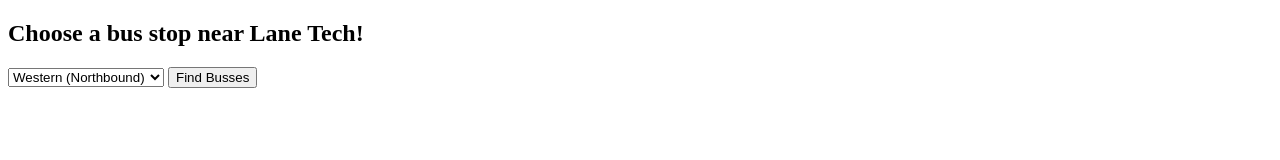
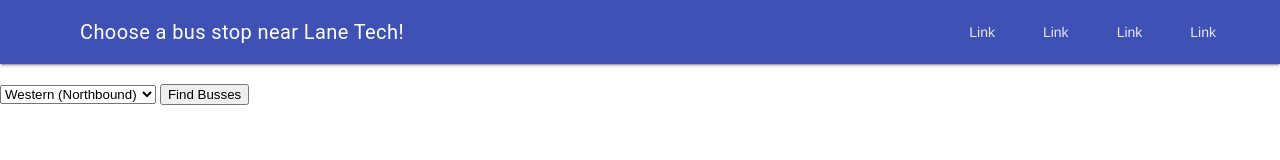
Before and after one commit to bmallen3/webdevs2, a plain HTML site: page projects/busTracker/index.html in a window 1280 px wide. Drawn offline with nearby package versions, Linux system fonts and the light colour scheme.

Commit message:
Started Styling

```diff
--- a/projects/busTracker/index.html
+++ b/projects/busTracker/index.html
@@ -2,12 +2,46 @@
 <html lang="en">
 <head>
   <meta charset="utf-8">
-  <title>jQuery.parseXML demo</title>
+  <title>CTA Bus Finder</title>
   <script src="https://code.jquery.com/jquery-1.10.2.js"></script>
+
+  <script src="https://code.getmdl.io/1.3.0/material.min.js"></script>
+    <link rel="stylesheet" href="https://code.getmdl.io/1.3.0/material.indigo-pink.min.css">
+    <!-- Material Design icon font -->
+    <link rel="stylesheet" href="https://fonts.googleapis.com/icon?family=Material+Icons">
 </head>
 <body>
 
-<h2>Choose a bus stop near Lane Tech!</h2>
+<!-- Always shows a header, even in smaller screens. -->
+<div class="mdl-layout mdl-js-layout mdl-layout--fixed-header">
+  <header class="mdl-layout__header">
+    <div class="mdl-layout__header-row">
+      <!-- Title -->
+      <span class="mdl-layout-title">Choose a bus stop near Lane Tech!</span>
+      <!-- Add spacer, to align navigation to the right -->
+      <div class="mdl-layout-spacer"></div>
+      <!-- Navigation. We hide it in small screens. -->
+      <nav class="mdl-navigation mdl-layout--large-screen-only">
+        <a class="mdl-navigation__link" href="">Link</a>
+        <a class="mdl-navigation__link" href="">Link</a>
+        <a class="mdl-navigation__link" href="">Link</a>
+        <a class="mdl-navigation__link" href="">Link</a>
+      </nav>
+    </div>
+  </header>
+  <div class="mdl-layout__drawer">
+    <span class="mdl-layout-title">Title</span>
+    <nav class="mdl-navigation">
+      <a class="mdl-navigation__link" href="">Link</a>
+      <a class="mdl-navigation__link" href="">Link</a>
+      <a class="mdl-navigation__link" href="">Link</a>
+      <a class="mdl-navigation__link" href="">Link</a>
+    </nav>
+  </div>
+  <main class="mdl-layout__content">
+    <div class="page-content">
+
+      <br>
 
       <select name="Stops" id="stopChoice">
         <option value="8417">Western (Northbound)</option>
@@ -21,6 +55,10 @@
       <br>
 
       <div id = "output"></div>
+
+    </div>
+  </main>
+</div>
 
       <script src="https://ajax.googleapis.com/ajax/libs/jquery/3.1.1/jquery.min.js"></script>
       <script>
@@ -47,7 +85,7 @@
               $("#output").append("<br><h2>Predictions</h2>");
 
               $.each(data["bustime-response"]["prd"], function(i,v) {
-                  $("#output").append("<h3>Stop Name: " + v.stpnm + "</h3><h3>Direction: " + v.rtdir + "</h3><h3>Prediction time: " + v.prdtm + "</h3>" +
+                  $("#output").append("<h3>Stop Name: " + v.stpnm + "</h3><h3>Direction: " + v.rtdir + "</h3><h3>Minutes Away: " + v.prdctdn + "</h3>" +
                   "<h3>Distance Away: " + v.dstp + " feet</h3><h3>Vehicle Id: " + v.vid + "</h3><br>");
               });
 
@@ -55,7 +93,6 @@
 
         });
       }
-
 </script>
 
 </body>
```
Lines whose indentation alone changed are shown as unchanged.
